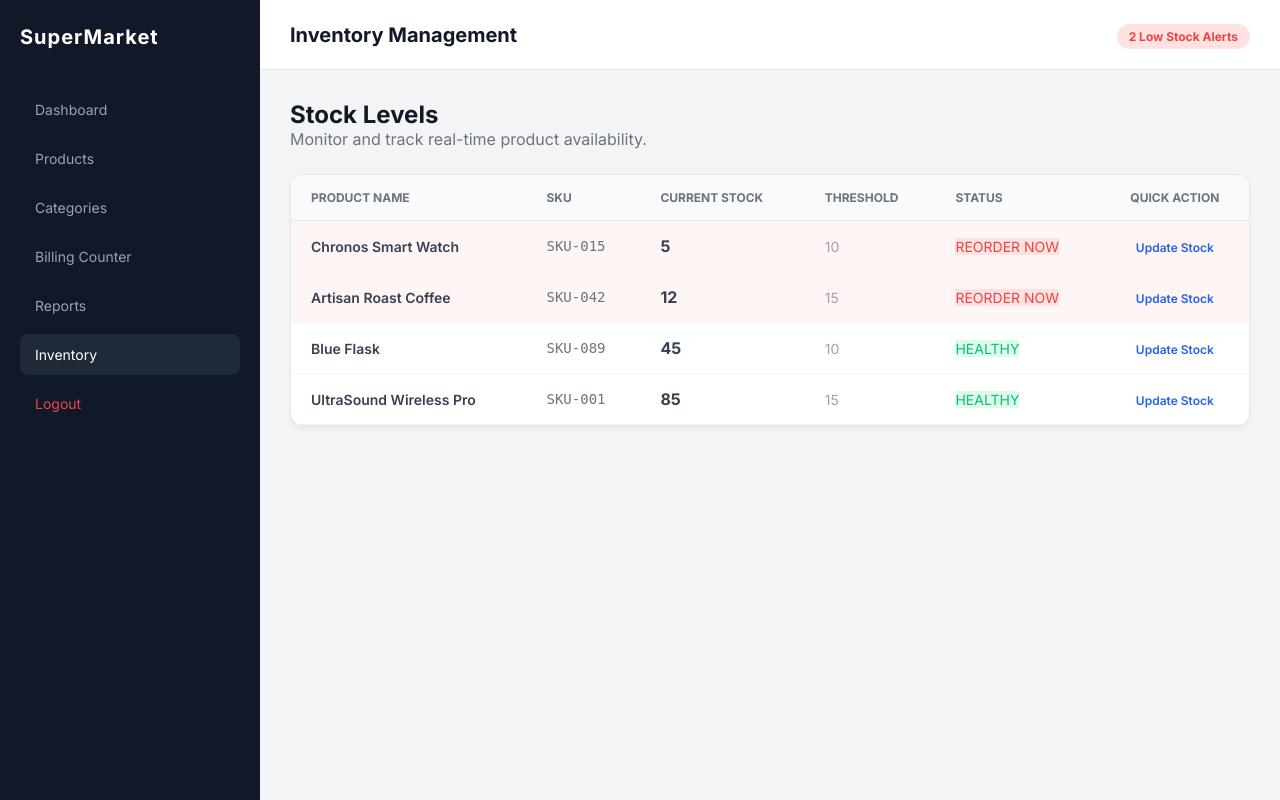
After one commit to YashParmar88/Smart-Retail-System, a PHP site: page /inventory.php in a window 1280 px wide. The commit adds this page. Run offline with PHP 8.4, Linux system fonts and the light colour scheme; the visitor is signed in with stand-in values (Sample User, id 1); data comes from the database, SQL or seed files in the repository.

Commit message:
Inventory module

```diff
--- a/categories.php
+++ b/categories.php
@@ -52,6 +52,7 @@ $cats = mysqli_query($conn, "SELECT * FROM categories ORDER BY category_name ASC
                 <a href="categories.php" class="nav-item active">Categories</a>
                 <a href="pos.php" class="nav-item">Billing (POS)</a>
                 <a href="reports.php" class="nav-item">Reports</a>
+                <a href="inventory.php" class="nav-item">Inventory</a>
                 <a href="logout.php" class="nav-item" style="color: #ef4444; margin-top: auto;">Logout</a>
             </nav>
         </aside>
--- a/dashboard.php
+++ b/dashboard.php
@@ -56,7 +56,7 @@ $low_stock_count = mysqli_num_rows($l_result);
                 <a href="categories.php" class="nav-item">Categories</a>
                 <a href="#" class="nav-item">Suppliers</a>
                 <a href="#" class="nav-item">Customers</a>
-                <a href="#" class="nav-item">Inventory</a>
+                <a href="inventory.php" class="nav-item">Inventory</a>
                 <a href="pos.php" class="nav-item">Billing (POS)</a>
               <a href="reports.php" class="nav-item">Reports</a>
             </nav>
--- a/edit_product.php
+++ b/edit_product.php
@@ -56,6 +56,7 @@ if (isset($_POST['update_product'])) {
                 <a href="products.php" class="nav-item active">Products</a>
                 <a href="categories.php" class="nav-item">Categories</a>
                 <a href="reports.php" class="nav-item">Reports</a>
+                <a href="inventory.php" class="nav-item">Inventory</a>
                 <a href="logout.php" class="nav-item" style="color: #ef4444;">Logout</a>
             </nav>
         </aside>
--- /dev/null
+++ b/inventory.php
@@ -0,0 +1,104 @@
+<?php
+/* start session to track user */
+session_start();
+
+/* include database connection */
+include('includes/db_conn.php');
+
+/* security: redirect if not logged in */
+if (!isset($_SESSION['user_id'])) {
+    header("Location: index.php");
+    exit();
+}
+
+/* fetch all products to show stock status */
+$sql = "SELECT * FROM products ORDER BY stock_level ASC";
+$result = mysqli_query($conn, $sql);
+
+/* count low stock items for the header badge */
+$low_stock_res = mysqli_query($conn, "SELECT id FROM products WHERE stock_level <= low_stock_threshold");
+$low_count = mysqli_num_rows($low_stock_res);
+?>
+<!DOCTYPE html>
+<html lang="en">
+<head>
+    <meta charset="UTF-8">
+    <title>Inventory Tracking - Smart Shop ERP</title>
+    <!-- link stylesheet with versioning -->
+    <link rel="stylesheet" href="assets/css/style.css?v=2.4">
+</head>
+<body>
+    <div class="dashboard-wrapper">
+        <!-- Sidebar Navigation -->
+        <aside class="sidebar">
+            <div class="brand-logo">SuperMarket</div>
+            <nav class="nav-links">
+                <a href="dashboard.php" class="nav-item">Dashboard</a>
+                <a href="products.php" class="nav-item">Products</a>
+                <a href="categories.php" class="nav-item">Categories</a>
+                <a href="pos.php" class="nav-item">Billing Counter</a>
+                <a href="reports.php" class="nav-item">Reports</a>
+                <a href="inventory.php" class="nav-item active">Inventory</a>
+                <a href="logout.php" class="nav-item" style="color: #ef4444; margin-top: auto;">Logout</a>
+            </nav>
+        </aside>
+
+        <div class="content-area">
+            <header class="main-header">
+                <h2 style="font-size: 20px;">Inventory Management</h2>
+                <div class="user-nav">
+                    <span style="background:#fee2e2; color:#ef4444; padding:5px 12px; border-radius:20px; font-size:12px; font-weight:700;">
+                        <?php echo $low_count; ?> Low Stock Alerts
+                    </span>
+                </div>
+            </header>
+
+            <main style="padding: 30px;">
+                <div style="margin-bottom: 25px;">
+                    <h2 style="font-size: 24px;">Stock Levels</h2>
+                    <p style="color: #6b7280;">Monitor and track real-time product availability.</p>
+                </div>
+
+                <div class="table-card">
+                    <table class="product-table">
+                        <thead>
+                            <tr>
+                                <th>Product Name</th>
+                                <th>SKU</th>
+                                <th>Current Stock</th>
+                                <th>Threshold</th>
+                                <th>Status</th>
+                                <th style="text-align:center;">Quick Action</th>
+                            </tr>
+                        </thead>
+                        <tbody>
+                            <?php while($row = mysqli_fetch_assoc($result)):
+                                $is_low = ($row['stock_level'] <= $row['low_stock_threshold']);
+                            ?>
+                            <tr style="<?php if($is_low) echo 'background:#fff5f5;'; ?>">
+                                <td style="font-weight: 600;"><?php echo $row['product_name']; ?></td>
+                                <td style="color:#6b7280; font-family:monospace;"><?php echo $row['sku']; ?></td>
+                                <td style="font-weight: 700; font-size:16px;">
+                                    <?php echo $row['stock_level']; ?>
+                                </td>
+                                <td style="color:#9ca3af;"><?php echo $row['low_stock_threshold']; ?></td>
+                                <td>
+                                    <?php if($is_low): ?>
+                                        <span class="badge" style="background:#fee2e2; color:#ef4444;">REORDER NOW</span>
+                                    <?php else: ?>
+                                        <span class="badge" style="background:#dcfce7; color:#10b981;">HEALTHY</span>
+                                    <?php endif; ?>
+                                </td>
+                                <td style="text-align:center;">
+                                    <a href="edit_product.php?id=<?php echo $row['id']; ?>" style="text-decoration:none; color:#2563eb; font-size:12px; font-weight:600;">Update Stock</a>
+                                </td>
+                            </tr>
+                            <?php endwhile; ?>
+                        </tbody>
+                    </table>
+                </div>
+            </main>
+        </div>
+    </div>
+</body>
+</html>
--- a/pos.php
+++ b/pos.php
@@ -60,6 +60,7 @@ $products_list = mysqli_query($conn, "SELECT * FROM products WHERE stock_level >
                 <a href="categories.php" class="nav-item">Categories</a>
                 <a href="pos.php" class="nav-item active">Billing Counter</a>
                 <a href="reports.php" class="nav-item">Reports</a>
+                <a href="inventory.php" class="nav-item">Inventory</a>
                 <a href="logout.php" class="nav-item" style="color: #ef4444; margin-top: auto;">Logout</a>
             </nav>
         </aside>
--- a/products.php
+++ b/products.php
@@ -52,6 +52,7 @@ $result = mysqli_query($conn, $sql);
                 <a href="categories.php" class="nav-item">Categories</a>
                 <a href="pos.php" class="nav-item">Billing (POS)</a>
                 <a href="reports.php" class="nav-item">Reports</a>
+                <a href="inventory.php" class="nav-item">Inventory</a>
                 <a href="logout.php" class="nav-item" style="color: #ef4444; margin-top: auto;">Logout</a>
             </nav>
         </aside>
--- a/reports.php
+++ b/reports.php
@@ -30,6 +30,7 @@ $result = mysqli_query($conn, $sql);
                 <a href="categories.php" class="nav-item">Categories</a>
                 <a href="pos.php" class="nav-item">Billing Counter</a>
                 <a href="reports.php" class="nav-item active">Reports</a>
+                <a href="inventory.php" class="nav-item">Inventory</a>
                 <a href="logout.php" class="nav-item" style="color: #ef4444; margin-top: auto;">Logout</a>
             </nav>
         </aside>
```
